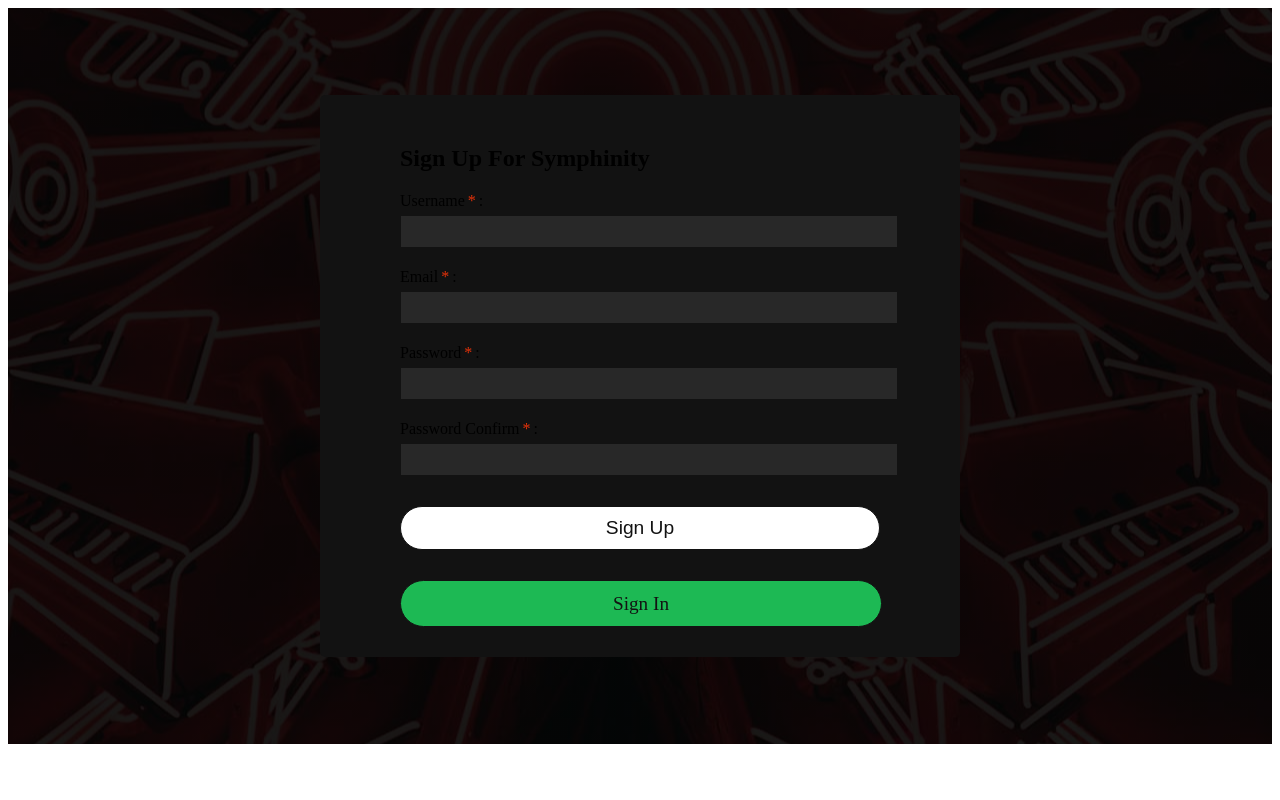
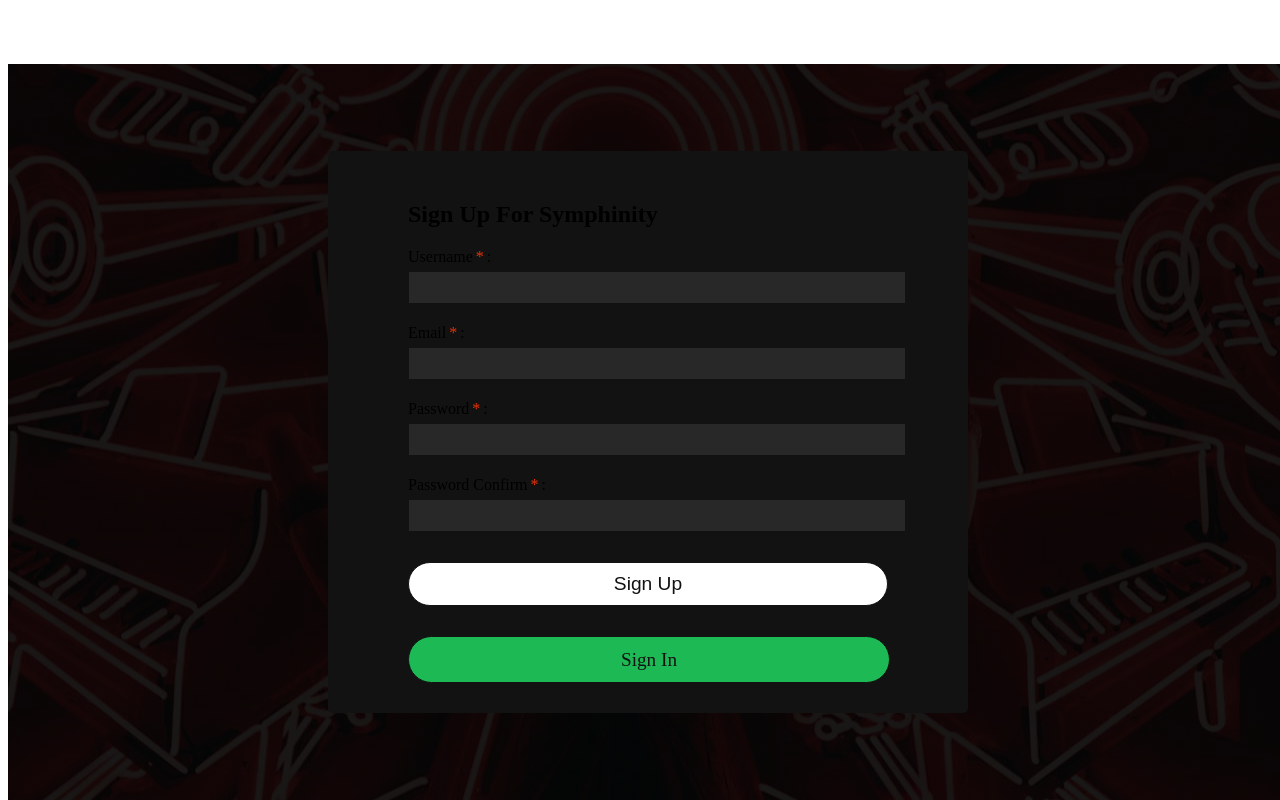
Before and after one commit to oakes680/symphinity, a React (Create React App) app in the folder song_suggester/: page /register in a window 1280 px wide. Built offline with nearby package versions, Linux system fonts and the light colour scheme.

Commit message:
update forms & form styles
Co-authored-by: Milo Rastgoo <6990987+informagician@users.noreply.github.com>

```diff
--- a/song_suggester/src/components/LoginForm.js
+++ b/song_suggester/src/components/LoginForm.js
@@ -2,6 +2,7 @@ import React, { useState } from "react";
 import { useForm } from "react-hook-form";
 import {
   Form,
+  FormDiv,
   FormLabel,
   FormInput,
   FormButton,
@@ -10,6 +11,8 @@ import {
   FormCenter,
   FormValidationWarning
 } from "../stylesheets/Form";
+
+import { login } from "../store/actions/dashboardActions";
 
 const LoginForm = () => {
   const [formData, setFormData] = useState({});
@@ -20,12 +23,13 @@ const LoginForm = () => {
   };
 
   const onSubmit = data => {
-    // replace w/ axios call
+    login({ username: data.login, password: data.password });
     console.log(data);
   };
 
   return (
     <FormContainer>
+      <FormDiv>
         <Form onSubmit={handleSubmit(onSubmit)}>
           <h2>Welcome to Symphinity</h2>
           <p>Please Login</p>
@@ -46,7 +50,9 @@ const LoginForm = () => {
             />
           </FormLabel>
           {errors.login && (
-          <FormValidationWarning>{errors.login.message}</FormValidationWarning>
+            <FormValidationWarning>
+              {errors.login.message}
+            </FormValidationWarning>
           )}
           <FormLabel htmlFor="password">
             Password:
@@ -73,6 +79,7 @@ const LoginForm = () => {
           <FormCenter>- OR -</FormCenter>
           <LinkButton href="/register">Sign Up</LinkButton>
         </Form>
+      </FormDiv>
     </FormContainer>
   );
 };
--- a/song_suggester/src/components/RegisterForm.js
+++ b/song_suggester/src/components/RegisterForm.js
@@ -1,8 +1,10 @@
 import React, { useState, useRef } from "react";
 import { useForm } from "react-hook-form";
+import axios from "axios";
 
 import {
   Form,
+  FormDiv,
   FormInput,
   FormButton,
   FormLabel,
@@ -19,8 +21,21 @@ export const RegisterForm = () => {
   password.current = watch("password", "");
 
   const onSubmit = data => {
-    // replace w/ axios call
-    console.log(data);
+    axios
+      .post(
+        "https://spotify-song-suggester.herokuapp.com/api/auth/register",
+        {
+          username: data.username,
+          password: data.password
+        },
+        {
+          headers: {
+            "Content-Type": "application/json"
+          }
+        }
+      )
+      .then(res => console.log(res))
+      .catch(err => console.error(err));
   };
 
   const handleInput = e => {
@@ -29,6 +44,7 @@ export const RegisterForm = () => {
 
   return (
     <FormContainer>
+      <FormDiv>
         <Form onSubmit={handleSubmit(onSubmit)}>
           <h2>Sign Up For Symphinity</h2>
           <FormLabel htmlFor="username">
@@ -73,7 +89,9 @@ export const RegisterForm = () => {
           </FormLabel>
 
           {errors.email && (
-          <FormValidationWarning>{errors.email.message}</FormValidationWarning>
+            <FormValidationWarning>
+              {errors.email.message}
+            </FormValidationWarning>
           )}
           <FormLabel htmlFor="password">
             Password<Ast>*</Ast>:
@@ -122,8 +140,9 @@ export const RegisterForm = () => {
           <FormButton>Sign Up</FormButton>
           <LinkButton href="/">Sign In</LinkButton>
         </Form>
+      </FormDiv>
     </FormContainer>
   );
 };
 
-export default RegisterForm
+export default RegisterForm;
--- a/song_suggester/src/stylesheets/Form.js
+++ b/song_suggester/src/stylesheets/Form.js
@@ -3,6 +3,10 @@ import bg from "../assets/symphonity-bg.jpg";
 import colors from "./Colors";
 
 export const Form = styled.form`
+  width:100%;
+`
+
+export const FormDiv = styled.div`
   width: 480px;
   margin: 0 auto;
   border-radius: 5px;
@@ -66,6 +70,8 @@ export const LinkButton = styled.a`
 
 export const FormContainer = styled.div`
   width: 100%;
+  position: absolute;
+  top:64px;
   height: calc(100vh - 64px);
   background: linear-gradient(0deg, rgba(0, 0, 0, 0.9), rgba(0, 0, 0, 0.9)),
     url(${bg});
```
Lines whose indentation alone changed are shown as unchanged.
